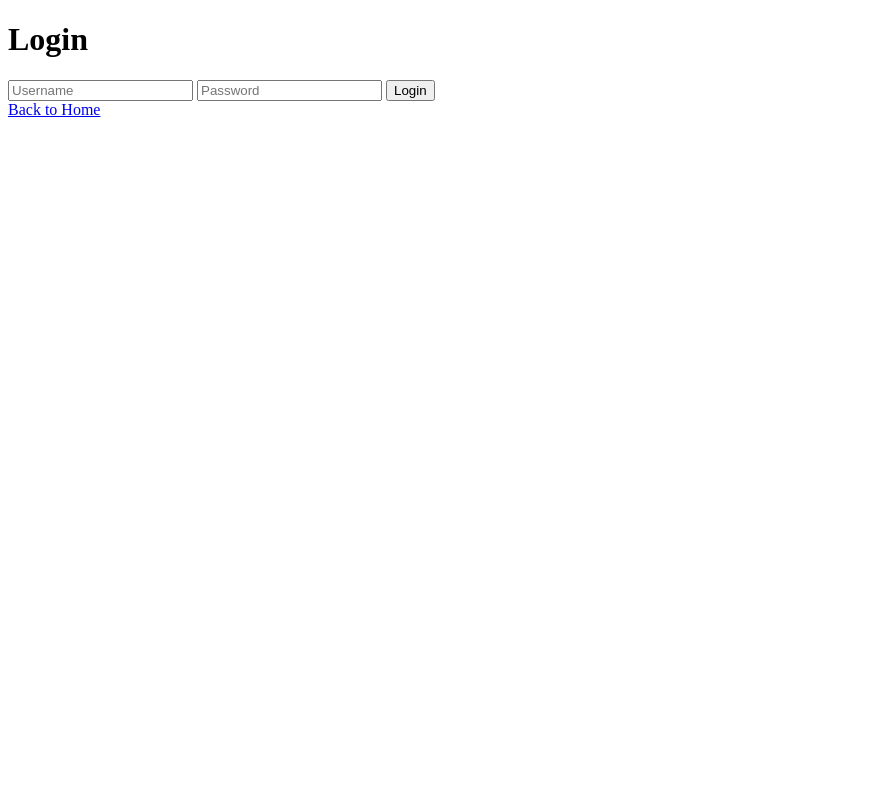
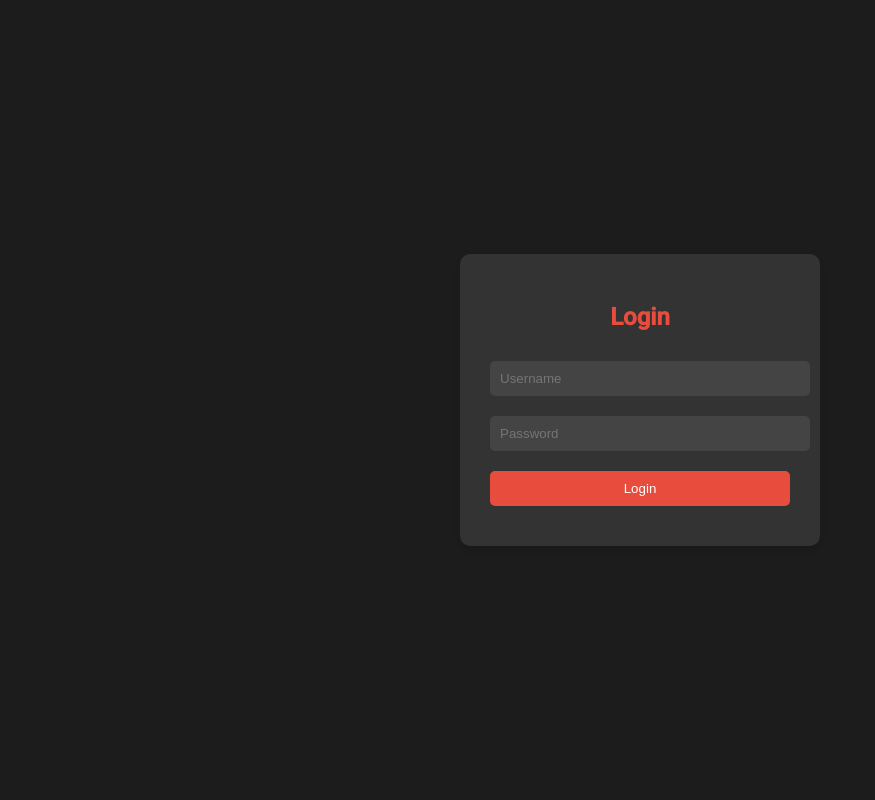
Before and after one commit to SafeSiteDev/SafeSite-Timeclock, a Flask app: page /login in a window 1280 px wide. Shown: the whole page, without its empty margins (0-875 px from the left). Run offline with Flask 3, Linux system fonts and the light colour scheme.

Commit message:
Update login.html

```diff
--- a/templates/login.html
+++ b/templates/login.html
@@ -3,14 +3,61 @@
 <head>
     <meta charset="UTF-8">
     <title>Login</title>
+    <link href="https://fonts.googleapis.com/css2?family=Roboto:wght@400;500&display=swap" rel="stylesheet">
+    <style>
+        body {
+            font-family: 'Roboto', sans-serif;
+            background-color: #1c1c1c;
+            color: #fff;
+            margin: 0;
+            padding: 0;
+        }
+        .container {
+            display: flex;
+            justify-content: center;
+            align-items: center;
+            height: 100vh;
+        }
+        .login-box {
+            background-color: #333;
+            padding: 30px;
+            border-radius: 10px;
+            box-shadow: 0 4px 6px rgba(0, 0, 0, 0.1);
+            width: 300px;
+        }
+        .login-box h2 {
+            color: #e74c3c;
+            text-align: center;
+            margin-bottom: 20px;
+        }
+        .login-box input {
+            width: 100%;
+            padding: 10px;
+            margin: 10px 0;
+            border: none;
+            border-radius: 5px;
+            background-color: #444;
+            color: #fff;
+        }
+        .login-box input[type="submit"] {
+            background-color: #e74c3c;
+            cursor: pointer;
+        }
+        .login-box input[type="submit"]:hover {
+            background-color: #c0392b;
+        }
+    </style>
 </head>
 <body>
-    <h1>Login</h1>
-    <form method="POST">
-        <input type="text" name="username" placeholder="Username" required>
-        <input type="password" name="password" placeholder="Password" required>
-        <button type="submit">Login</button>
-    </form>
-    <a href="/">Back to Home</a>
+    <div class="container">
+        <div class="login-box">
+            <h2>Login</h2>
+            <form action="/login" method="POST">
+                <input type="text" name="username" placeholder="Username" required>
+                <input type="password" name="password" placeholder="Password" required>
+                <input type="submit" value="Login">
+            </form>
+        </div>
+    </div>
 </body>
 </html>
```
